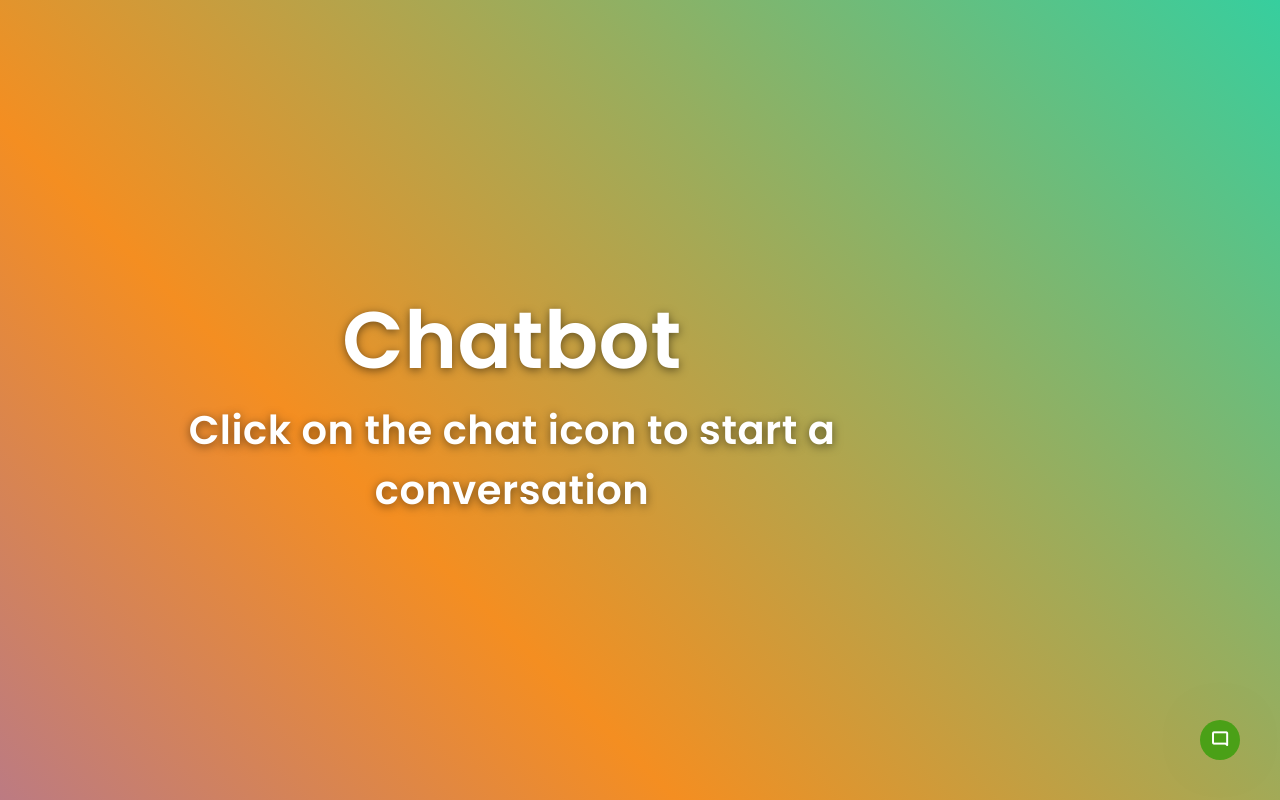
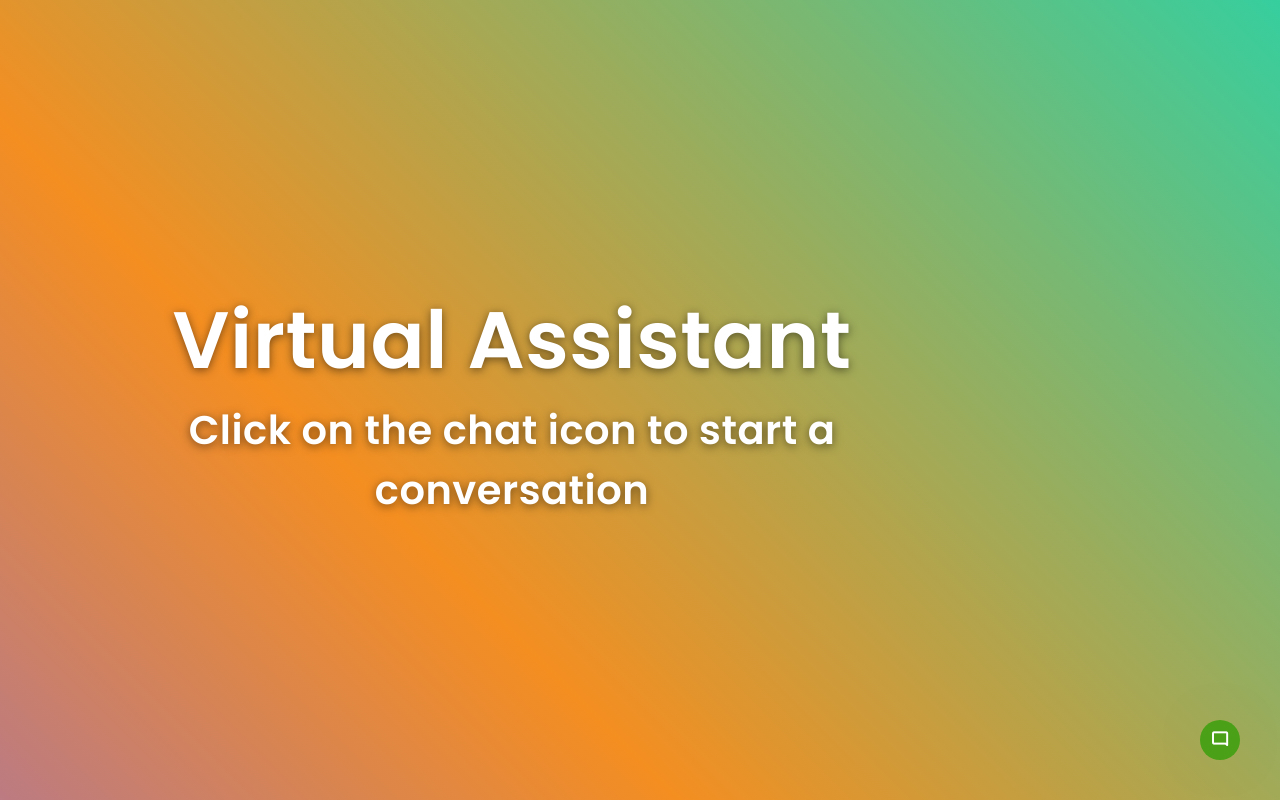
Before and after one commit to shawn-codes/AI-ATL-24-Project, a plain HTML site: page index.html in a window 1280 px wide. Drawn offline with nearby package versions, Linux system fonts and the light colour scheme.

Commit message:
updated title

```diff
--- a/index.html
+++ b/index.html
@@ -3,7 +3,7 @@
   <head>
     <meta charset="UTF-8" />
     <meta name="viewport" content="width=device-width, initial-scale=1.0" />
-    <title>Virtual Assistant</title>
+    <title>The Assistant</title>
     <link rel="stylesheet" href="style.css" />
     <script src="script.js" defer></script>
     <link
@@ -17,7 +17,7 @@
   </head>
   <body>
     <div class="welcome">
-      <h1>Chatbot</h1>
+      <h1>Virtual Assistant</h1>
       <p>Click on the chat icon to start a conversation</p>
     </div>
     <div class="container">
```
